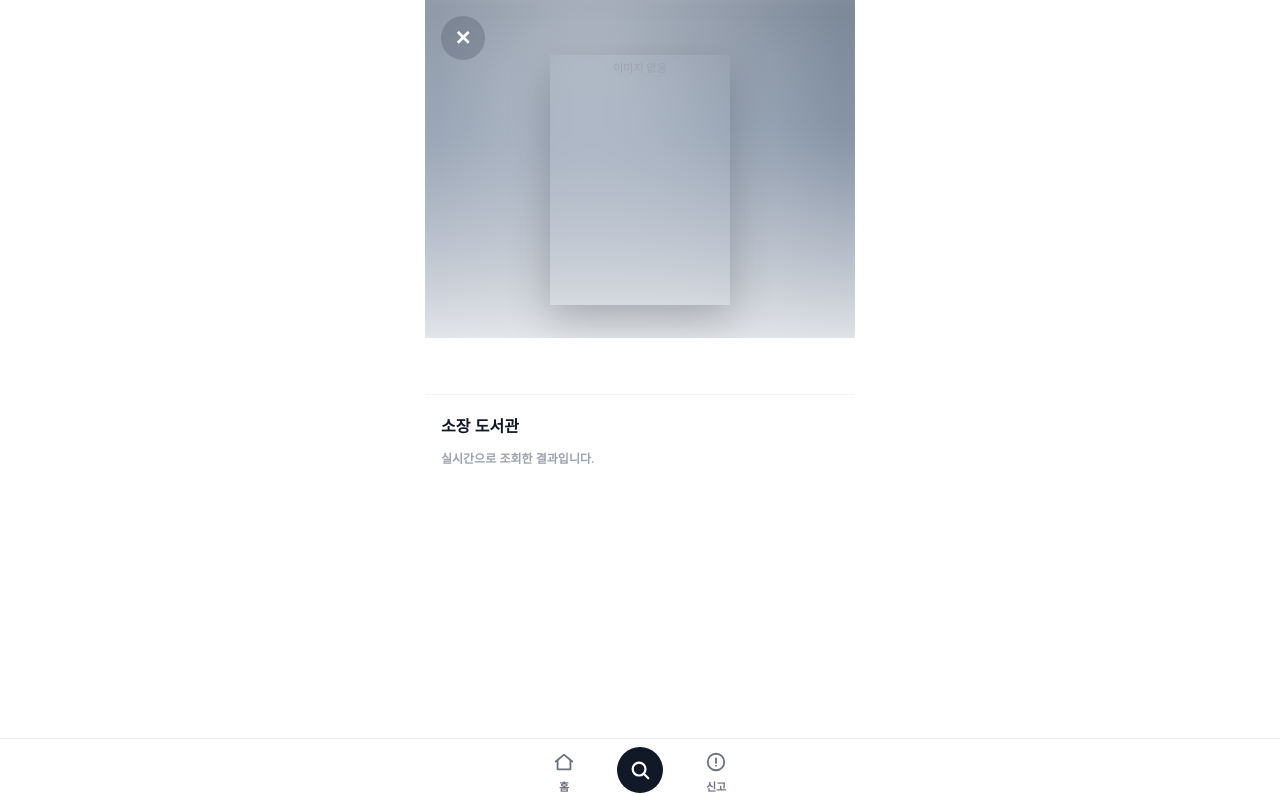
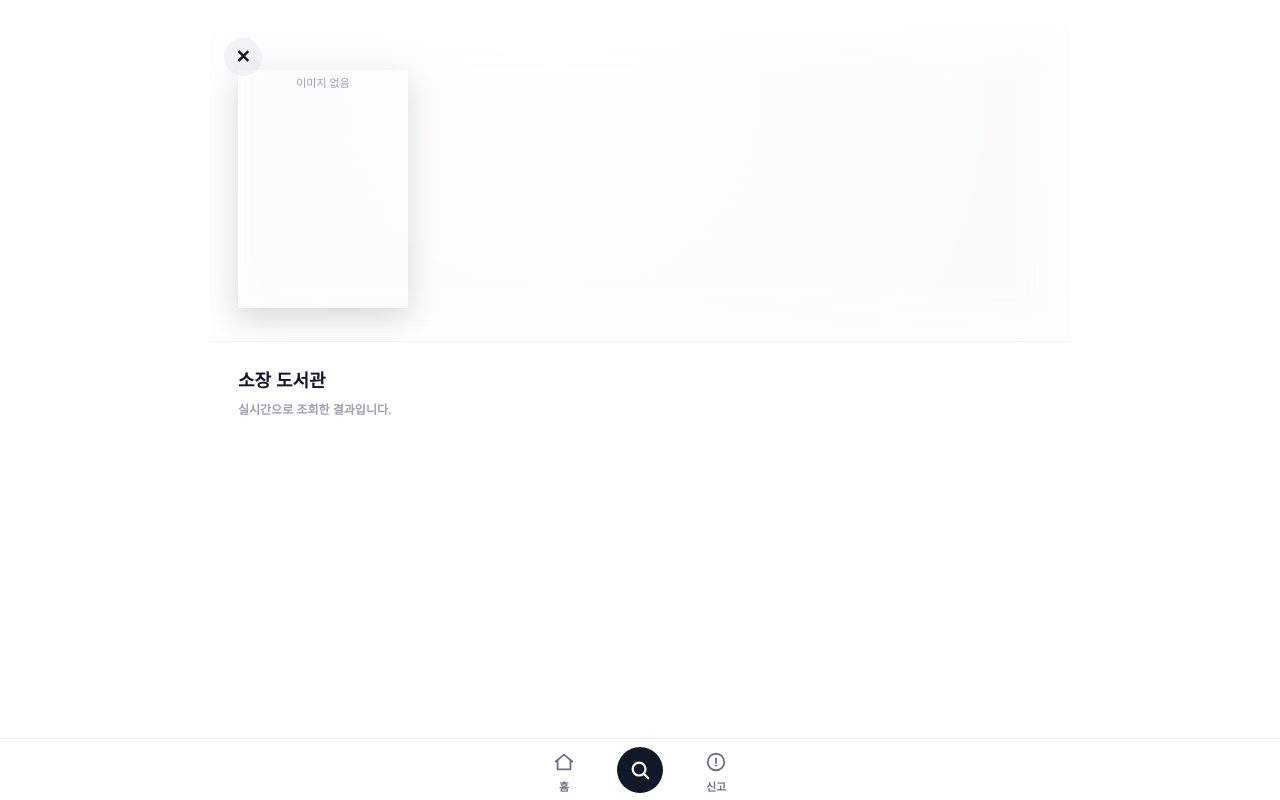
Before and after one commit to pkkong/soulibrary, a Flask app: template web/templates/live_book.html in a window 1280 px wide. Run offline with Flask 3, Linux system fonts and the light colour scheme; the template is opened without the code that fills it, so the values that code supplies are empty; some web fonts are replaced.

Commit message:
Improve desktop detail layout

```diff
--- a/web/static/css/search.css
+++ b/web/static/css/search.css
@@ -18,7 +18,7 @@
     --bottom-nav-h: 62px;
     --home-top-fill: 0px;
     --section-divider-h: 0px;
-    --app-shell-w: 430px;
+    --app-shell-w: 860px;
 }
 
 * { box-sizing: border-box; }
@@ -885,7 +885,7 @@ body.has-topbar .search-top {
     margin: 2px 0 10px;
     font-size: 19px;
     font-weight: 600;
-    letter-spacing: -0.2px;
+    letter-spacing: 0;
     line-height: 1.3;
 }
 .detail-meta { display: flex; flex-direction: column; gap: 8px; margin-bottom: 14px; }
@@ -960,16 +960,135 @@ body.has-topbar .search-top {
 .lib-card.status-reserved { border-color:#e5e7eb; color:#9ca3af; background:#f8fafc; }
 .lib-card.status-unknown { border-color:#e5e7eb; color:#9ca3af; background:#f8fafc; }
 .lib-badge-name { font-weight:700; font-size:13px; line-height:1.2; }
-.lib-status { font-size:10.5px; color:inherit; white-space:nowrap; min-height:14px; }
+.lib-status { font-size:10.5px; color:inherit; white-space:normal; min-height:14px; line-height:1.25; }
 .lib-status.is-loading { color: transparent; }
 .lib-status.is-muted { color:#9ca3af; }
 .lib-status.is-error { color:#b91c1c; }
 .lib-details { display:block; }
 .detail-libs .badge { background: #e5e7eb; border: none; border-radius: 0; padding: 4px 6px; }
 .detail-libs .lib-name { border-radius: 10px; }
+.detail-desktop-summary { display: none; }
 
 @media (min-width: 720px) {
     .lib-grid { grid-template-columns:repeat(6, minmax(0, 1fr)); }
+}
+
+@media (min-width: 860px) {
+    .page-detail .app-main {
+        padding-top: 24px;
+    }
+    .detail-hero {
+        display: grid;
+        grid-template-columns: 190px minmax(0, 1fr);
+        gap: 34px;
+        align-items: center;
+        height: auto;
+        min-height: 318px;
+        padding: 42px 28px 30px;
+        border-bottom: 1px solid #f2f2f7;
+        background: #ffffff;
+    }
+    .detail-bg {
+        inset: 0;
+        opacity: 0.16;
+        filter: blur(22px) saturate(1.02);
+        transform: none;
+    }
+    .detail-bg::after {
+        background: rgba(255, 255, 255, 0.84);
+    }
+    .detail-topbar {
+        top: 14px;
+        left: 14px;
+        right: 14px;
+        padding: 0;
+    }
+    .detail-icon-btn {
+        width: 38px;
+        height: 38px;
+        background: #f2f2f7;
+        color: #1d1d1f;
+        font-size: 18px;
+        backdrop-filter: none;
+    }
+    .detail-cover-wrap {
+        position: relative;
+        top: auto;
+        left: auto;
+        right: auto;
+        transform: none;
+        justify-content: flex-start;
+        padding: 0;
+    }
+    .detail-cover {
+        width: 170px;
+        height: 238px;
+        box-shadow: 0 10px 28px rgba(0,0,0,0.14);
+    }
+    .detail-desktop-summary {
+        position: relative;
+        z-index: 2;
+        display: block;
+        min-width: 0;
+        padding-right: 8px;
+    }
+    .detail-desktop-summary .detail-title {
+        margin: 0 0 16px;
+        font-size: 26px;
+        line-height: 1.28;
+        letter-spacing: 0;
+    }
+    .detail-desktop-summary .detail-meta {
+        margin: 0;
+        gap: 10px;
+    }
+    .detail-desktop-summary .detail-meta-k {
+        font-size: 14px;
+    }
+    .detail-desktop-summary .detail-meta-v {
+        font-size: 15px;
+    }
+    .detail-sheet {
+        margin: 0 auto;
+    }
+    .detail-info {
+        display: none;
+    }
+    .detail-inner {
+        max-width: var(--app-shell-w);
+        padding: 0 28px;
+    }
+    .detail-panel {
+        padding: 22px 0;
+    }
+    .detail-panel + .detail-panel {
+        border-top: none;
+    }
+    .detail-section-head {
+        margin-bottom: 8px;
+    }
+    .detail-section-title {
+        font-size: 18px;
+    }
+    .detail-section-sub {
+        margin-bottom: 16px;
+    }
+    .lib-groups {
+        gap: 10px;
+    }
+    .lib-group-row {
+        padding: 16px 0 18px;
+        border-top: 1px solid #f2f2f7;
+    }
+    .lib-grid {
+        grid-template-columns: repeat(auto-fill, minmax(92px, 1fr));
+        gap: 8px;
+    }
+    .lib-card {
+        min-height: 64px;
+        justify-content: center;
+        padding: 8px 8px;
+    }
 }
 
 .filter-summary {
@@ -1019,7 +1138,7 @@ body.has-topbar .search-top {
     margin:0;
     font-size:15px;
     font-weight:600;
-    letter-spacing: -0.1px;
+    letter-spacing: 0;
     line-height:1.4;
     display:-webkit-box; -webkit-line-clamp:2; -webkit-box-orient:vertical; overflow:hidden;
 }
--- a/web/templates/live_book.html
+++ b/web/templates/live_book.html
@@ -34,6 +34,24 @@
                     <img src="{{ book.image_url }}" loading="lazy" alt="커버">
                 {% else %}
                     <div class="no-img">이미지 없음</div>
+                {% endif %}
+            </div>
+        </div>
+
+        <div class="detail-desktop-summary" aria-hidden="true">
+            <h1 class="detail-title">{{ book.title }}</h1>
+            <div class="detail-meta">
+                {% if book.author %}
+                <a class="detail-meta-row detail-meta-link" href="/search?q={{ book.author|urlencode }}&field=author">
+                    <span class="detail-meta-k">저자</span>
+                    <span class="detail-meta-v detail-meta-v-link">
+                        <span class="detail-meta-text">{{ book.author }}</span>
+                        <span class="detail-meta-chevron">›</span>
+                    </span>
+                </a>
+                {% endif %}
+                {% if book.publisher %}
+                    <div class="detail-meta-row"><span class="detail-meta-k">출판</span><span class="detail-meta-v">{{ book.publisher }}</span></div>
                 {% endif %}
             </div>
         </div>
```
Also changed, not shown: docs/RELEASE_NOTES.md (+2 -1 lines), docs/UX_UI_Guide.md (+6 -4 lines), docs/tasks.md (+1 -1 lines), web/templates/book.html (+16 -0 lines).
